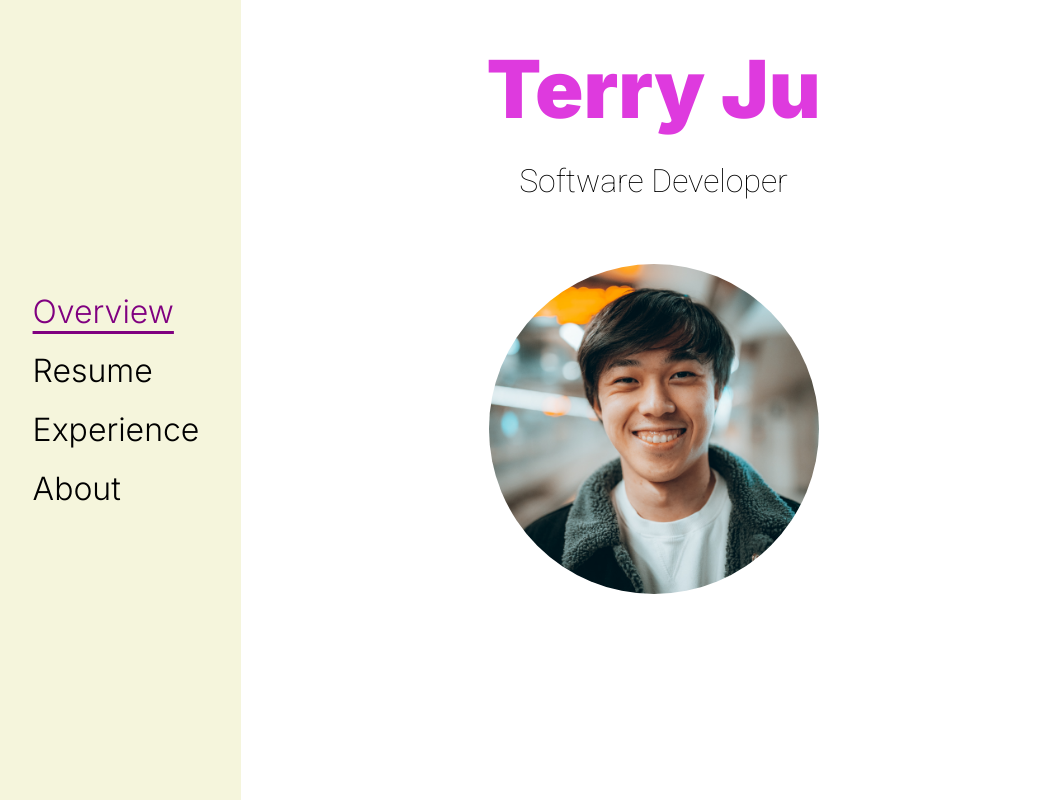
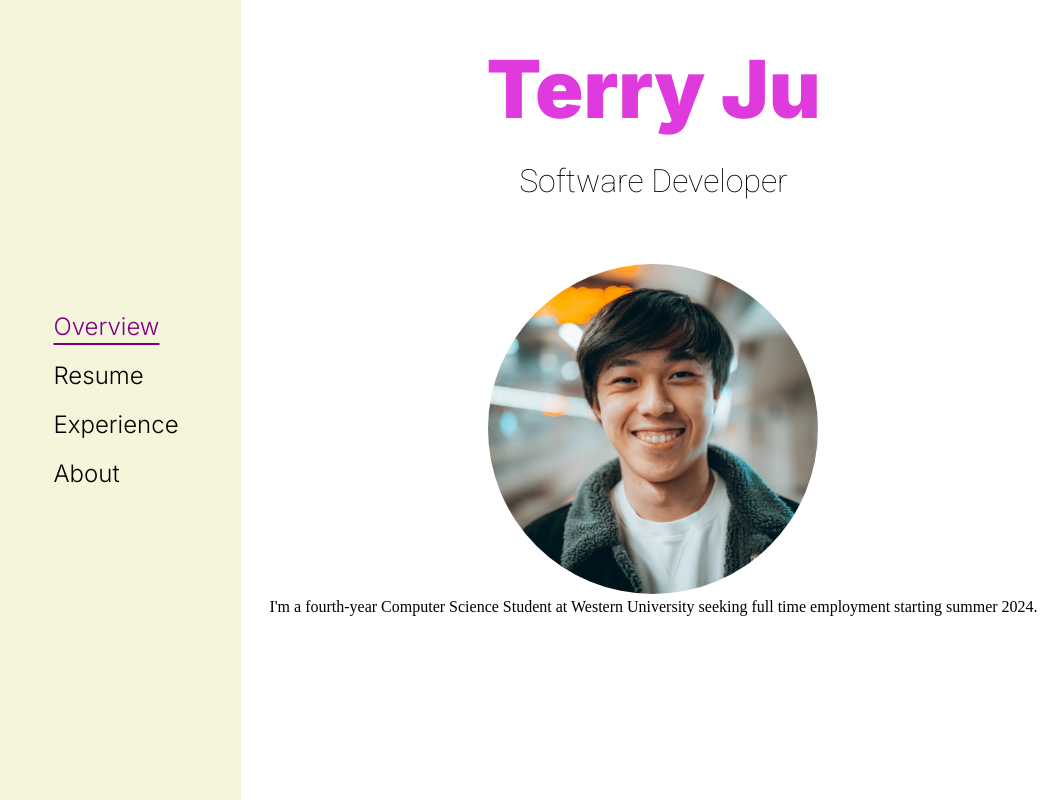
Before and after one commit to 1terry/Website-2023, an Angular app in the folder Portfolio/: page / in a window 1280 px wide. Shown: the whole page, without its empty margins (9-1073 px from the left). Built offline with nearby package versions, Linux system fonts and the light colour scheme.

Commit message:
Updated fpr,attomg

```diff
--- a/Portfolio/src/app/homepage/homepage.component.html
+++ b/Portfolio/src/app/homepage/homepage.component.html
@@ -1,3 +1,4 @@
+<section class="flex-container">
     <div class="sidebar">
         <app-sidebar></app-sidebar>
     </div>
@@ -6,6 +7,7 @@
             <h1>Terry Ju</h1>
             <h3>Software Developer</h3>
             <img class="headshot" src="/assets/headshot.jpg">
-
+            <p>I'm a fourth-year Computer Science Student at Western University seeking full time employment starting summer 2024. </p>
         </div>
     </div>
+</section>
```
Lines whose indentation alone changed are shown as unchanged.
